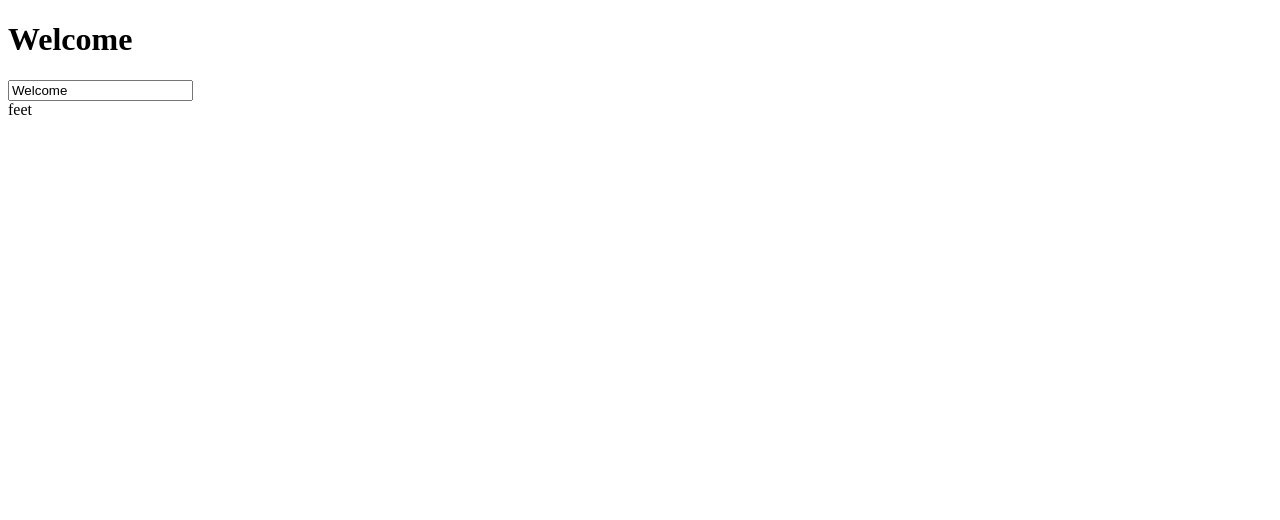
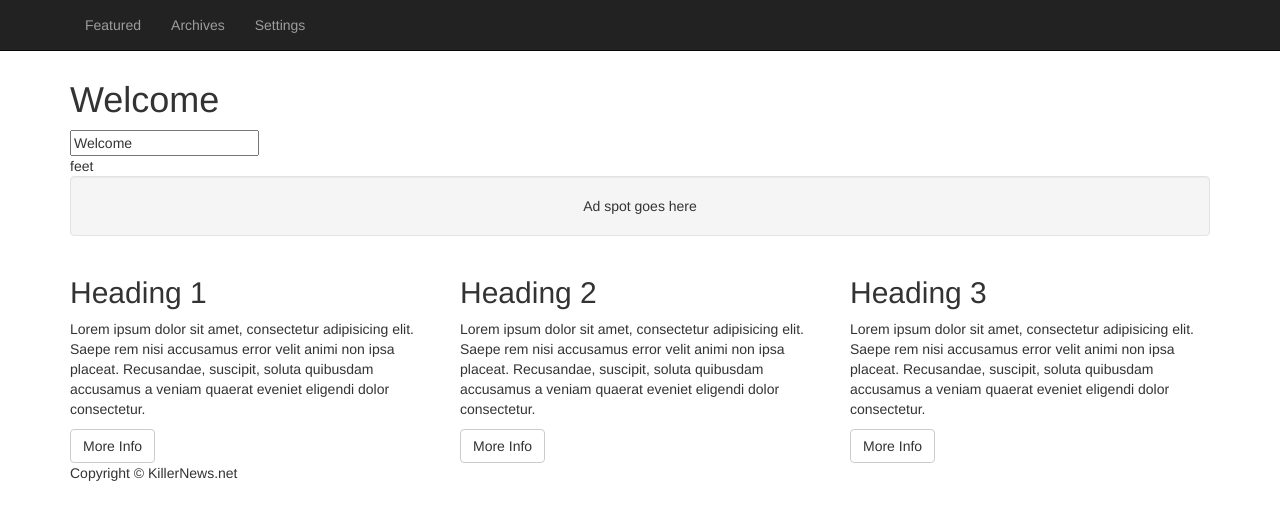
Before and after one commit to jonathanhuffaker/discover-react, a website built with webpack: page index.html in a window 1280 px wide. Built offline with nearby package versions, Linux system fonts and the light colour scheme; files whose address does not match are found by name.

Commit message:
added in bootstrap link and ipsum text fo spa

```diff
--- a/index.html
+++ b/index.html
@@ -1,11 +1,105 @@
 <!DOCTYPE html>
 <html>
 <head>
-	<title></title>
+	<meta charset="utf-8">
+  <meta http-equiv="X-UA-Compatible" content="IE=edge">
+  <meta name="viewport" content="width=device-width, initial-scale=1">
+  <meta name="description" content="">
+  <meta name="author" content="">
+	<title>React</title>
+	<!-- Bootstrap Core CSS -->
+  <link href="https://maxcdn.bootstrapcdn.com/bootswatch/3.3.6/cerulean/bootstrap.min.css" rel="stylesheet">
+
+  <!-- Custom Fonts -->
+  <link href="font-awesome/css/font-awesome.min.css" rel="stylesheet" type="text/css">
+  <link href="http://fonts.googleapis.com/css?family=Source+Sans+Pro:300,400,700,300italic,400italic,700italic" rel="stylesheet" type="text/css">
 </head>
+
 <body>
-<!-- <h1>My webpack page</h1> -->
-<div id='app'></div>
+
+<!-- Navigation -->
+  <nav class="navbar navbar-inverse navbar-fixed-top" role="navigation">
+    <div class="container">
+      <!-- Brand and toggle get grouped for better mobile display -->
+      <div class="navbar-header">
+        <button type="button" class="navbar-toggle" data-toggle="collapse" data-target="#bs-example-navbar-collapse-1">
+          <span class="sr-only">Toggle navigation</span>
+          <span class="icon-bar"></span>
+          <span class="icon-bar"></span>
+          <span class="icon-bar"></span>
+        </button>
+      </div>
+      <!-- Collect the nav links, forms, and other content for toggling -->
+      <div class="collapse navbar-collapse" id="bs-example-navbar-collapse-1">
+        <ul class="nav navbar-nav">
+          <li>
+            <a href="#">Featured</a>
+          </li>
+          <li>
+            <a href="#">Archives</a>
+          </li>
+          <li>
+            <a href="#">Settings</a>
+          </li>
+        </ul>
+      </div>
+      <!-- /.navbar-collapse -->
+    </div>
+    <!-- /.container -->
+  </nav>
+  <!-- Page Content -->
+
+
+
+  <div class="container" style="margin-top:60px">
+    <div class="row">
+      <div class="col-lg-12">
+        <div id="app"></div>
+      </div>
+    </div>
+    <!-- Call to Action Well -->
+    <div class="row">
+      <div class="col-lg-12">
+        <div class="well text-center">
+          Ad spot goes here
+        </div>
+      </div>
+      <!-- /.col-lg-12 -->
+    </div>
+    <!-- /.row -->
+    <!-- Content Row -->
+    <div class="row">
+      <div class="col-md-4">
+        <h2>Heading 1</h2>
+        <p>Lorem ipsum dolor sit amet, consectetur adipisicing elit. Saepe rem nisi accusamus error velit animi non ipsa placeat. Recusandae, suscipit, soluta quibusdam accusamus a veniam quaerat eveniet eligendi dolor consectetur.</p>
+        <a class="btn btn-default" href="#">More Info</a>
+      </div>
+      <!-- /.col-md-4 -->
+      <div class="col-md-4">
+        <h2>Heading 2</h2>
+        <p>Lorem ipsum dolor sit amet, consectetur adipisicing elit. Saepe rem nisi accusamus error velit animi non ipsa placeat. Recusandae, suscipit, soluta quibusdam accusamus a veniam quaerat eveniet eligendi dolor consectetur.</p>
+        <a class="btn btn-default" href="#">More Info</a>
+      </div>
+      <!-- /.col-md-4 -->
+      <div class="col-md-4">
+        <h2>Heading 3</h2>
+        <p>Lorem ipsum dolor sit amet, consectetur adipisicing elit. Saepe rem nisi accusamus error velit animi non ipsa placeat. Recusandae, suscipit, soluta quibusdam accusamus a veniam quaerat eveniet eligendi dolor consectetur.</p>
+        <a class="btn btn-default" href="#">More Info</a>
+      </div>
+      <!-- /.col-md-4 -->
+    </div>
+    <!-- /.row -->
+    <!-- Footer -->
+    <footer>
+      <div class="row">
+        <div class="col-lg-12">
+          <p>Copyright &copy; KillerNews.net</p>
+        </div>
+      </div>
+    </footer>
+  </div>
+
+  <!-- /.container -->
 <script src= "scripts/scripts.min.js"></script>
 </body>
 </html>
```
